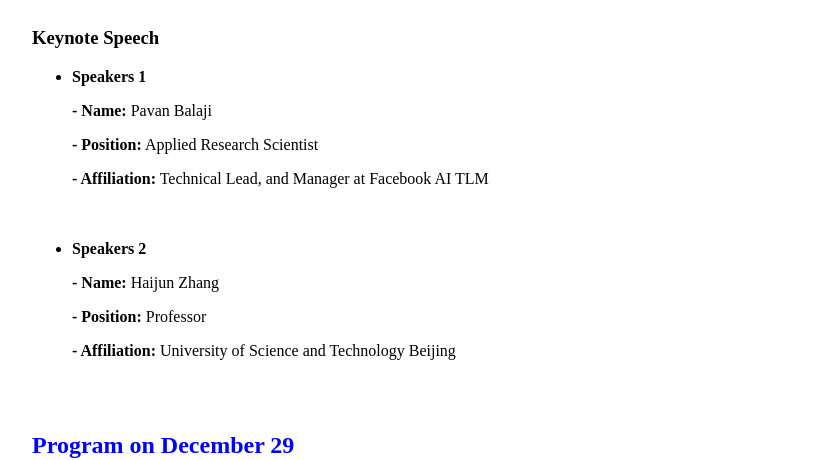
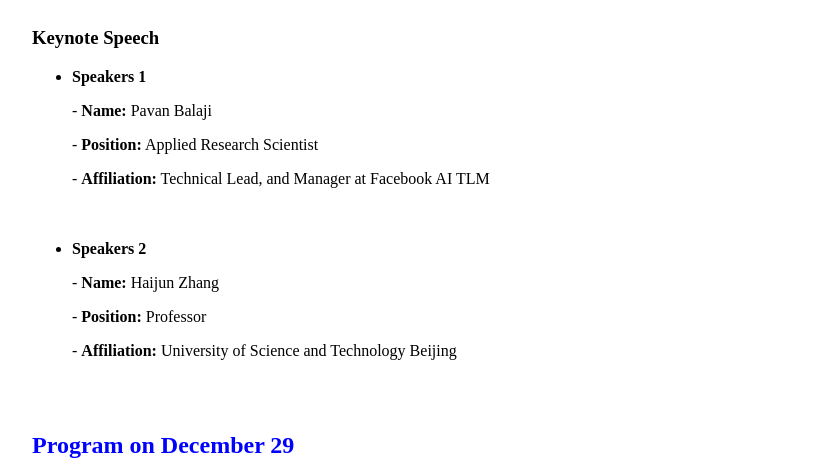
Before and after one commit to icea-conf/2021, a Jekyll site: the page built from program/index.html, in a window 1280 px wide and 900 px high, scrolled down 1740 px. Shown: the part 158-618 px from the top of the window, without its empty margins (233-1046 px from the left). Built offline with Jekyll 4.4.1, drawn with Linux system fonts in a browser that asks for light colours; part of the change alters nothing that is shown.

```diff
--- a/program/index.html
+++ b/program/index.html
@@ -231,14 +231,14 @@ title: ACM ICEA 2021
           <h3>Keynote Speech</h3>
                <ul>
                     <li><b>Speakers 1</b></li>
-                         <p><b>- Name:</b> Pavan Balaji</p>
-                         <p><b>- Position:</b> Applied Research Scientist</p>
-                         <p><b>- Affiliation:</b> Technical Lead, and Manager at Facebook AI TLM</p>
+                         <p>- <b>Name:</b> Pavan Balaji</p>
+                         <p>- <b>Position:</b> Applied Research Scientist</p>
+                         <p>- <b>Affiliation:</b> Technical Lead, and Manager at Facebook AI TLM</p>
                     <br></br>
                     <li><b>Speakers 2</b></li>
-                         <p><b>- Name:</b> Haijun Zhang</p>
-                         <p><b>- Position:</b> Professor</p>
-                         <p><b>- Affiliation:</b> University of Science and Technology Beijing</p>
+                         <p>- <b>Name:</b> Haijun Zhang</p>
+                         <p>- <b>Position:</b> Professor</p>
+                         <p>- <b>Affiliation:</b> University of Science and Technology Beijing</p>
                </ul>
                <br></br>
           </div>
```
